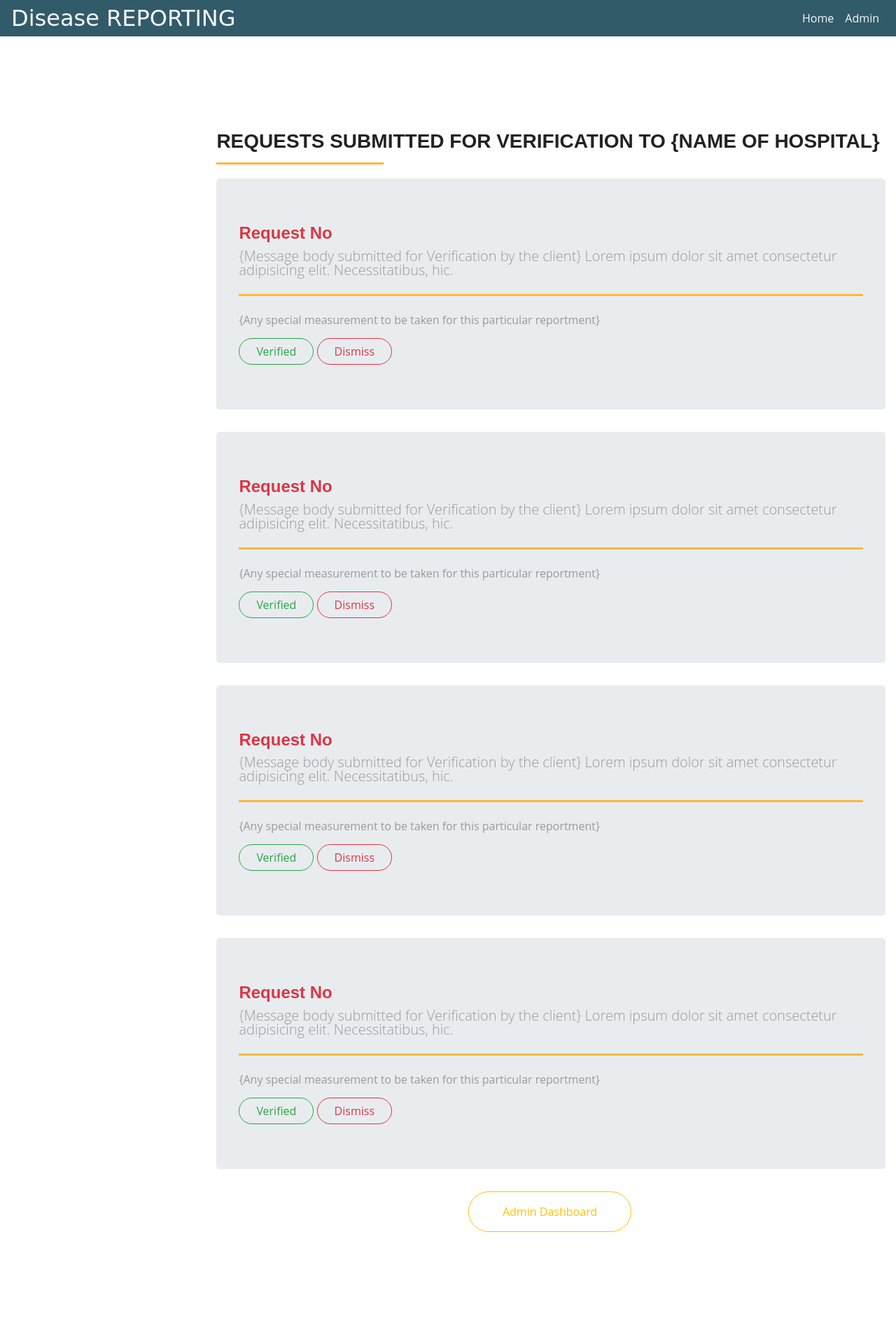
After one commit to biswajitpatra/Disease-Reporting-System, a Django app: page /hospital/ in a window 1280 px wide. The commit adds this page. Shown: the whole page at 70% size. Run offline with Django 3.2, Linux system fonts and the light colour scheme; some libraries are stand-ins or nearby versions.

Commit message:
added ui for hospital report page

```diff
--- /dev/null
+++ b/disdata/static/css/hospitalReport.css
@@ -0,0 +1,18 @@
+#reportRequest{
+    position:absolute;
+    top: 10%;
+    left: 23%;
+}
+#admin-btn{
+    position: relative;
+    left: 38%;
+}
+
+@media (max-width:768px){
+    #reportRequest{
+        left: 0;
+    }
+    #admin-btn{
+        left: 22%;
+    }
+}
--- a/disdata/static/js/geolocation.js
+++ b/disdata/static/js/geolocation.js
@@ -24,10 +24,8 @@
             url: locationAPI,
             success: function(data) {
                 console.log(data);
-                const length = data.results.length;
-                // $('#location-search').attr('placeholder',`${data.results[length-3].formatted_address}`)
+                // const pincode = data.
                 $('#location-search').attr('placeholder',`${data.plus_code.compound_code.slice(7)}`)
-                // $('#user-location').html(`You are currently at :${data.results[length-3].formatted_address}`);
             }
         })
     }
--- a/disdata/templates/areaReport.html
+++ b/disdata/templates/areaReport.html
@@ -87,5 +87,6 @@
   <script src="{% static 'js/jquery.easing.min.js' %}"></script>
   <script src="{% static 'js/bootstrap.min.js' %}"></script>
 <script src="{% static 'js/chart.js' %}"></script>
+<script src="{% static 'js/areaReport.js' %}"></script>
 </body>
 </html>
--- /dev/null
+++ b/disdata/templates/hospitalReport.html
@@ -0,0 +1,82 @@
+<!doctype html>
+<html lang="en">
+  <head>
+    <!-- Required meta tags -->
+    <meta charset="utf-8">
+    <meta name="viewport" content="width=device-width, initial-scale=1, shrink-to-fit=no">
+    {% load static %}
+
+    <!-- Bootstrap CSS -->
+    <link rel="stylesheet" href="https://stackpath.bootstrapcdn.com/bootstrap/4.5.0/css/bootstrap.min.css" integrity="sha384-9aIt2nRpC12Uk9gS9baDl411NQApFmC26EwAOH8WgZl5MYYxFfc+NcPb1dKGj7Sk" crossorigin="anonymous">
+    <link rel="stylesheet" type="text/css" href="{% static 'css/style.css' %}">
+    <link rel="stylesheet" type="text/css" href="{% static 'css/hospitalReport.css' %}">
+    <title>{Name of Hospital}</title>
+  </head>
+  <body id="myPage">
+
+    <main>
+        <nav class="navbar navbar-expand-lg fixed-top" style="background-color: rgba(28,74,90, 0.9) ;">
+            <a class="navbar-brand text-light" href="#">Disease REPORTING</a>
+            <button class="navbar-toggler" type="button" data-toggle="collapse" data-target="#navbarSupportedContent" aria-controls="navbarSupportedContent" aria-expanded="false" aria-label="Toggle navigation">
+              <span class="navbar-toggler-icon"></span>
+            </button>
+            <div class="collapse navbar-collapse" id="navbarSupportedContent">
+                <ul class="navbar-nav ml-auto">
+                  <li class="nav-item active">
+                    <a class="nav-link text-light" href="/hospital">Home<span class="sr-only">(current)</span></a>
+                  </li>
+                  <li class="nav-item">
+                    <a class="nav-link text-light" href="/admin">Admin</a>
+                  </li>
+                </ul>
+            </div>
+          </nav>
+          <section id="reportRequest">
+              <div class="container">
+                <h2 class="ser-title">Requests submitted for Verification to {Name of Hospital} </h2> <!--? Name of hospital to be dynamic-->
+                <hr class="botm-line w-25">
+                <div class="jumbotron">
+
+                    <h4 class="text-danger">Request No</h4> <!--?Color of request no to be decided based on the vulnerability of the disease reported-->
+                    <p class="lead">{Message body submitted for Verification by the client} Lorem ipsum dolor sit amet consectetur adipisicing elit. Necessitatibus, hic.</p>
+                    <hr class="my-4 botm-line w-100">
+                    <p>{Any special measurement to be taken for this particular reportment}</p>
+                    <button class="btn btn-outline-success rounded-pill px-4">Verified</button>
+                    <button class="btn btn-outline-danger rounded-pill px-4">Dismiss</button>
+                  </div>
+                  <div class="jumbotron">
+                    <h4 class="text-danger">Request No</h4> <!--?Color of request no to be decided based on the vulnerability of the disease reported-->
+                    <p class="lead">{Message body submitted for Verification by the client} Lorem ipsum dolor sit amet consectetur adipisicing elit. Necessitatibus, hic.</p>
+                    <hr class="my-4 botm-line w-100">
+                    <p>{Any special measurement to be taken for this particular reportment}</p>
+                    <button class="btn btn-outline-success rounded-pill px-4">Verified</button>
+                    <button class="btn btn-outline-danger rounded-pill px-4">Dismiss</button>
+                  </div>
+                  <div class="jumbotron">
+                    <h4 class="text-danger">Request No</h4> <!--?Color of request no to be decided based on the vulnerability of the disease reported-->
+                    <p class="lead">{Message body submitted for Verification by the client} Lorem ipsum dolor sit amet consectetur adipisicing elit. Necessitatibus, hic.</p>
+                    <hr class="my-4 botm-line w-100">
+                    <p>{Any special measurement to be taken for this particular reportment}</p>
+                    <button class="btn btn-outline-success rounded-pill px-4">Verified</button>
+                    <button class="btn btn-outline-danger rounded-pill px-4">Dismiss</button>
+                  </div>
+                  <div class="jumbotron">
+                    <h4 class="text-danger">Request No</h4> <!--?Color of request no to be decided based on the vulnerability of the disease reported-->
+                    <p class="lead">{Message body submitted for Verification by the client} Lorem ipsum dolor sit amet consectetur adipisicing elit. Necessitatibus, hic.</p>
+                    <hr class="my-4 botm-line w-100">
+                    <p>{Any special measurement to be taken for this particular reportment}</p>
+                    <button class="btn btn-outline-success rounded-pill px-4">Verified</button>
+                    <button class="btn btn-outline-danger rounded-pill px-4">Dismiss</button>
+                  </div>
+              </div>
+             <a href="/admin"> <button class="btn btn-outline-warning px-5 py-3 rounded-pill" onclick="" id="admin-btn">Admin Dashboard</button></a>
+          </section>
+    </main>
+
+    <!-- Optional JavaScript -->
+    <!-- jQuery first, then Popper.js, then Bootstrap JS -->
+    <script src="https://code.jquery.com/jquery-3.5.1.slim.min.js" integrity="sha384-DfXdz2htPH0lsSSs5nCTpuj/zy4C+OGpamoFVy38MVBnE+IbbVYUew+OrCXaRkfj" crossorigin="anonymous"></script>
+    <script src="https://cdn.jsdelivr.net/npm/popper.js@1.16.0/dist/umd/popper.min.js" integrity="sha384-Q6E9RHvbIyZFJoft+2mJbHaEWldlvI9IOYy5n3zV9zzTtmI3UksdQRVvoxMfooAo" crossorigin="anonymous"></script>
+    <script src="https://stackpath.bootstrapcdn.com/bootstrap/4.5.0/js/bootstrap.min.js" integrity="sha384-OgVRvuATP1z7JjHLkuOU7Xw704+h835Lr+6QL9UvYjZE3Ipu6Tp75j7Bh/kR0JKI" crossorigin="anonymous"></script>
+  </body>
+</html>
--- a/disdata/views.py
+++ b/disdata/views.py
@@ -2,65 +2,74 @@ from django.shortcuts import render
 import json
 from django.views.decorators.csrf import csrf_exempt
 from django.http import JsonResponse
-from disdata.models import Pincode,Report,Disease
+from disdata.models import Pincode, Report, Disease
 from django.contrib.gis.db.models.functions import Distance
 from django.db.models import Count
 from datetime import datetime, timedelta
+
 
 # Create your views here.
 def index(request):
     return render(request, 'index.html')
 
+
 def areaReport(request):
     return render(request, 'areaReport.html')
 
+
+def hospitalReport(request):
+    return render(request, 'hospitalReport.html')
+
+
 @csrf_exempt
 def area_summary_api(req):
-    thres_red_reports= 5
-    thres_yellow_reports=2
-    thres_time_gap= 30       # Threshold value for reports
+    thres_red_reports = 5
+    thres_yellow_reports = 2
+    thres_time_gap = 30  # Threshold value for reports
     req = json.loads(req.body)
-    if("location" in req):
-        tmp=Pincode.objects.annotate(distance=Distance('located_at',p.located_at)).order_by('distance').last()
-        req["pincode"]=tmp.pincode
-    q = Report.objects.filter(pincode__pincode=req["pincode"]).filter(reported_on__gte=datetime.now()-timedelta(days=thres_time_gap))
+    if ("location" in req):
+        tmp = Pincode.objects.annotate(distance=Distance('located_at', p.located_at)).order_by('distance').last()
+        req["pincode"] = tmp.pincode
+    q = Report.objects.filter(pincode__pincode=req["pincode"]).filter(
+        reported_on__gte=datetime.now() - timedelta(days=thres_time_gap))
     cnt = q.values('disease__disease_name').annotate(Count('disease'))
-    ret_json=dict()
+    ret_json = dict()
     for c in cnt:
-        if(c["disease__count"]<thres_yellow_reports):
-            ret_part={"warning":"green"}
-        elif(q.count()>=thres_red_reports):
-            ret_part={"warning":"red"}
+        if (c["disease__count"] < thres_yellow_reports):
+            ret_part = {"warning": "green"}
+        elif (q.count() >= thres_red_reports):
+            ret_part = {"warning": "red"}
         else:
-            ret_part={"warning":"yellow"}
+            ret_part = {"warning": "yellow"}
 
-        ret_part["report_count"]=c["disease__count"]
-        ret_part["disease"]=Disease.objects.get(disease_name=c['disease__disease_name'])
-        ret_json[c['disease__disease_name']]=ret_part
+        ret_part["report_count"] = c["disease__count"]
+        ret_part["disease"] = Disease.objects.get(disease_name=c['disease__disease_name'])
+        ret_json[c['disease__disease_name']] = ret_part
 
     return JsonResponse(ret_json)
 
-#Function for dialogflow requests
+
+# Function for dialogflow requests
 @csrf_exempt
 def telephony_bot(request):
-    req =json.loads(request.body)
+    req = json.loads(request.body)
     print(json.dumps(req, indent=4, sort_keys=True))
-    ret_json={}
-    if(req["queryResult"]["intent"]["displayName"]=="info_place"):
-        ret_text="testing intent"
-    ret_json={"fulfillmentMessages": [{
-                                            "platform": "TELEPHONY",
-                                            "telephonySynthesizeSpeech": {
-                                                "text": ret_text
-                                            }
-                                        },
-                                        {
-                                            "text": {
-                                                "text": [
-                                                    ret_text
-                                                ]
-                                            }
-                                        }
-                                    ]}
+    ret_json = {}
+    if (req["queryResult"]["intent"]["displayName"] == "info_place"):
+        ret_text = "testing intent"
+    ret_json = {"fulfillmentMessages": [{
+        "platform": "TELEPHONY",
+        "telephonySynthesizeSpeech": {
+            "text": ret_text
+        }
+    },
+        {
+            "text": {
+                "text": [
+                    ret_text
+                ]
+            }
+        }
+    ]}
     # fulfillmentText = {'fulfillmentText': 'This is Django test response from webhook.'}
     return JsonResponse(ret_json, safe=False)
--- a/drd/urls.py
+++ b/drd/urls.py
@@ -26,6 +26,7 @@ from django.views.generic.base import RedirectView
 urlpatterns = [
     path('', views.index, name='index'),
     path('area/', views.areaReport, name='areaReport'),
+    path('hospital/', views.hospitalReport, name='hospitalReport'),
     path('admin/', admin.site.urls),
     path('telephony_bot/',views.telephony_bot,name='Dialogflow bot'),
     path('area_summary_api',views.area_summary_api,name="Area summary API"),
```
Also changed, not shown: disdata/static/js/areaReport.js (added, +15 -0 lines), disdata/templates/index.html (+6 -3 lines).
